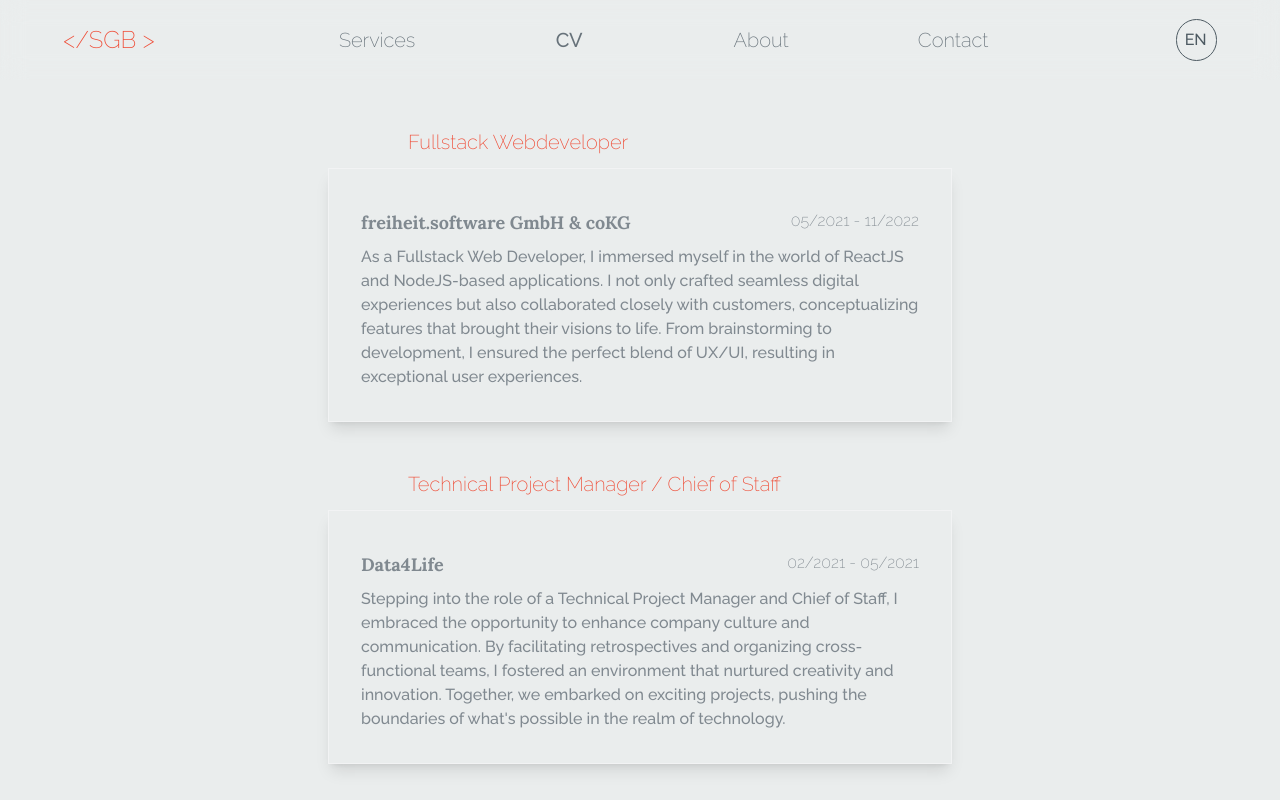
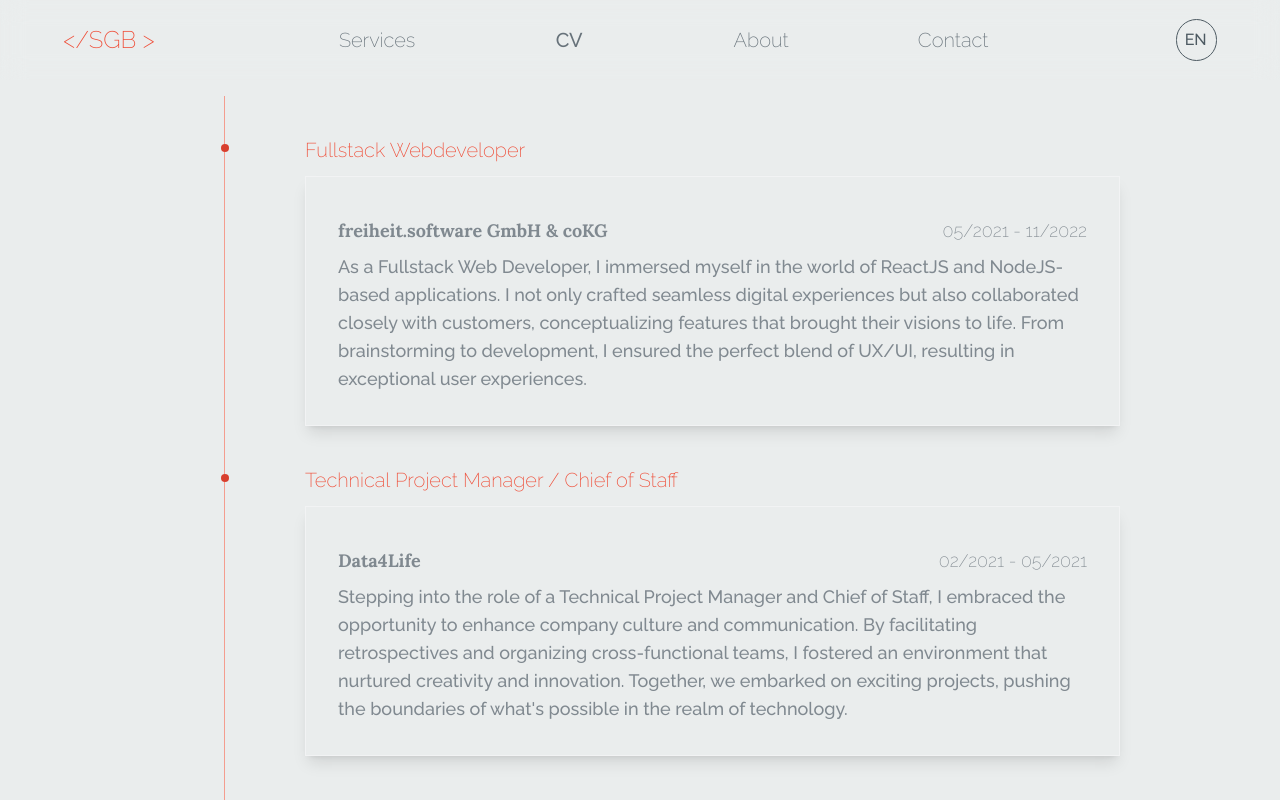
Before and after one commit to ShawnGB/my-portfolio, a React (Vite) app: page /cv in a window 1280 px wide. Shown: the top 800 px of the page. Built offline with nearby package versions, Linux system fonts and the light colour scheme.

Commit message:
styling cv: added ltimline

```diff
--- a/src/components/CV/CvCardComponent.tsx
+++ b/src/components/CV/CvCardComponent.tsx
@@ -7,12 +7,13 @@ type IProps = {
 
 export default function CvCardComponent({ experience }: IProps) {
   return (
-    <div className={`w-full sm:w-1/2 md:w-1/2 my-4 flex flex-col mt-8`}>
-      <p className='text-xl  mb-3 ml-20 text-accent-500 font-light '>
+    <div className='w-full my-4 flex flex-col mt-8 ml-4 md:ml-20'>
+      <div className='relative top-4 -ml-4 md:-left-16 h-2 w-2 -translate-x-2/4 bg-accent-600 rounded-full '></div>
+      <p className='text-md md:text-xl mb-3 text-accent-500 font-light '>
         {experience.position}
       </p>
 
-      <div className='shadow-lg flex flex-col md:flex-row border border-primary-50 md:max-w-2/4'>
+      <div className='shadow-lg flex flex-col md:flex-row border border-primary-50 md:max-w-2/4 mr-4'>
         {/* <img
           className='realtive h-1/8 w-10 m-auto mt-8 md:w-none md:ml-8 md:mt-10'
           src={svgURL}
@@ -20,11 +21,17 @@ export default function CvCardComponent({ experience }: IProps) {
         /> */}
         <div className='p-8 w-full'>
           <div className='my-2 w-full flex flex-row center justify-between'>
-            <h3 className='text-lg font-semibold  '>{experience.conmpany}</h3>
-            <p className='text-gray-700  font-light'> {experience.span} </p>
+            <h3 className='text-sm md:text-lg font-semibold  '>
+              {experience.conmpany}
+            </h3>
+            <p className='text-sm md:text-lg text-gray-700  font-light'>
+              {experience.span}
+            </p>
           </div>
 
-          <p className='text-gray-700'>{experience.description} </p>
+          <p className='text-gray-700 text-sm md:text-lg'>
+            {experience.description}
+          </p>
         </div>
       </div>
     </div>
--- a/src/components/CV/CvCardList.tsx
+++ b/src/components/CV/CvCardList.tsx
@@ -27,9 +27,11 @@ export default function CvCardList() {
 
   return (
     <div className='w-full flex flex-col align-middle justify-center items-center p-4'>
-      {data.about.cv.map((experience: WorkingExperience, index: number) => (
-        <CvCardComponent experience={experience} key={index} index={index} />
-      ))}
+      <div className='w-full md:w-2/3 border-l border-accent-300'>
+        {data.about.cv.map((experience: WorkingExperience, index: number) => (
+          <CvCardComponent experience={experience} key={index} index={index} />
+        ))}
+      </div>
     </div>
   );
 }
```
